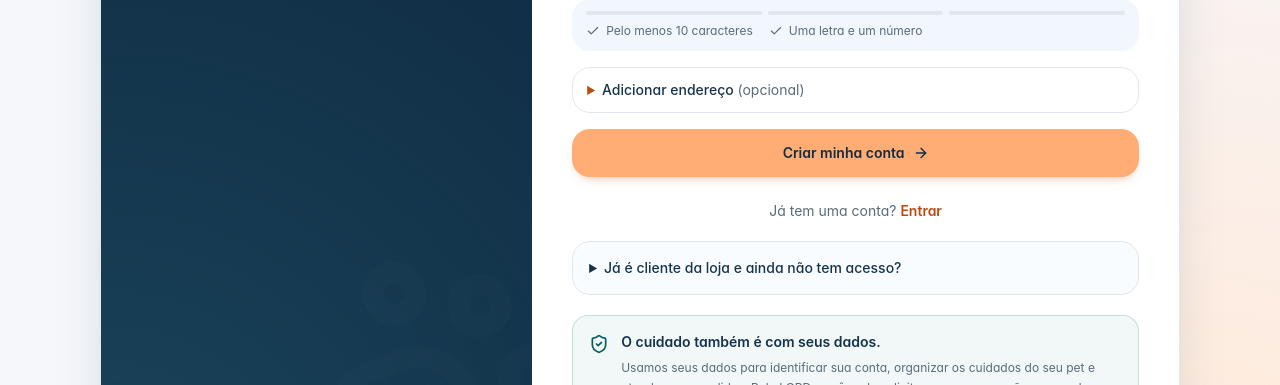
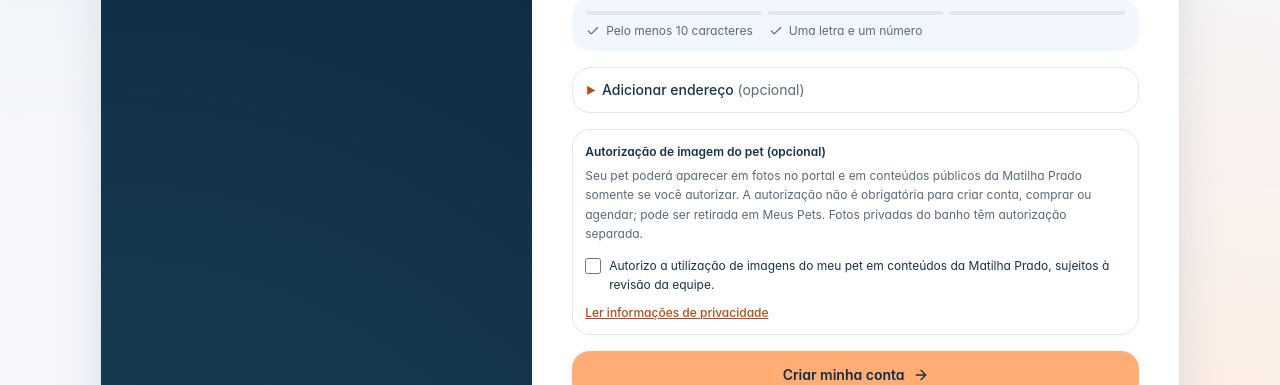
Before and after one commit to Raphaeljdk/petshop, a Next.js app: page /cadastro in a window 1280 px wide. Shown: the part 860-1245 px from the top of the page. Built offline with nearby package versions, Linux system fonts and the light colour scheme; no server answers.

Commit message:
feat: consentimento publico explicito e revogavel do tutor

```diff
--- a/src/components/auth/AccountForm.tsx
+++ b/src/components/auth/AccountForm.tsx
@@ -52,6 +52,7 @@ export function AccountForm({ initialMode = 'login', initialRole = 'CLIENTE', on
   const [role, setRole] = useState(initialRole)
   const [busy, setBusy] = useState(false)
   const [remember, setRemember] = useState(false)
+  const [publicPetConsent, setPublicPetConsent] = useState(false)
   const [errors, setErrors] = useState<Record<string, string>>({})
   const [message, setMessage] = useState('')
   const [help, setHelp] = useState(false)
@@ -95,7 +96,7 @@ export function AccountForm({ initialMode = 'login', initialRole = 'CLIENTE', on
     if (inFlight.current) return
     const input = isRegister
       ? { nome: data.nome, email: data.email, senha: data.senha, confirmarSenha: data.confirmarSenha, role,
-          ...(isAdmin ? { convite: data.convite } : { telefone: data.telefone, cpfCnpj: data.cpfCnpj, endereco: data.endereco, cep: data.cep }) }
+          ...(isAdmin ? { convite: data.convite } : { telefone: data.telefone, cpfCnpj: data.cpfCnpj, endereco: data.endereco, cep: data.cep, publicPetConsent }) }
       : isAdmin
         ? { role: 'ADMIN' as const, email: data.email, senha: data.senha, lembrar: remember }
         : { role: 'CLIENTE' as const, identificador: data.identificador, senha: data.senha, lembrar: remember }
@@ -110,7 +111,7 @@ export function AccountForm({ initialMode = 'login', initialRole = 'CLIENTE', on
       if (isRegister) {
         await cadastrar({
           nome: data.nome, email: data.email, senha: data.senha, confirmarSenha: data.confirmarSenha, role,
-          ...(isAdmin ? { convite: data.convite } : { telefone: data.telefone, cpfCnpj: data.cpfCnpj, endereco: data.endereco, cep: data.cep }),
+          ...(isAdmin ? { convite: data.convite } : { telefone: data.telefone, cpfCnpj: data.cpfCnpj, endereco: data.endereco, cep: data.cep, publicPetConsent }),
         })
       } else {
         await login(parsed.data as Parameters<typeof login>[0])
@@ -217,6 +218,17 @@ export function AccountForm({ initialMode = 'login', initialRole = 'CLIENTE', on
               value={data.cep} onChange={e => update('cep', formatCep(e.target.value))} error={errors.cep} />
           </div>
         </details>}
+        {isRegister && !isAdmin && <div className="rounded-xl border p-3 text-xs leading-relaxed">
+          <p className="font-semibold">Autorização de imagem do pet (opcional)</p>
+          <p className="mt-1 text-muted-foreground">Seu pet poderá aparecer em fotos no portal e em conteúdos públicos da Matilha Prado somente se você autorizar. A autorização não é obrigatória para criar conta, comprar ou agendar; pode ser retirada em Meus Pets. Fotos privadas do banho têm autorização separada.</p>
+          <label className="mt-3 flex items-start gap-2">
+            <input type="checkbox" name="publicPetConsent" checked={publicPetConsent}
+              onChange={(e)=>setPublicPetConsent(e.target.checked)} className="mt-0.5 size-4 shrink-0 accent-primary"/>
+            <span>Autorizo a utilização de imagens do meu pet em conteúdos da Matilha Prado, sujeitos à revisão da equipe.</span>
+          </label>
+          <a href="/privacidade" target="_blank" rel="noopener noreferrer" className="mt-2 inline-block font-medium text-primary underline">Ler informações de privacidade</a>
+        </div>}
+        {!isRegister && !isAdmin && <p className="rounded-lg bg-muted p-3 text-xs leading-5 text-muted-foreground">Fotos de pets podem aparecer em conteúdos da Matilha Prado somente com autorização expressa do tutor. Entrar na conta não concede essa autorização; você pode consultar ou alterar a preferência em Meus Pets.</p>}
         {!isRegister && <div className="flex flex-wrap items-center justify-between gap-x-4 gap-y-3 text-xs">
           <label className="flex cursor-pointer items-center gap-2">
             <input name="lembrar" type="checkbox" checked={remember} onChange={e => setRemember(e.target.checked)} className="size-4 rounded accent-primary" />
```
